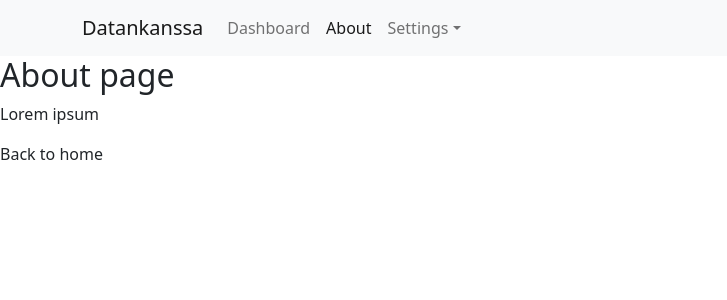
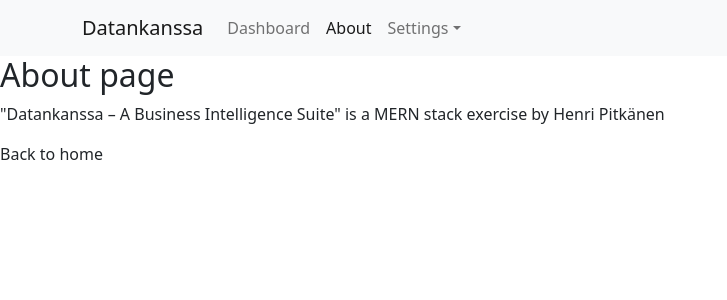
Before and after one commit to henrituol/datankanssa, a React (Create React App) app in the folder client/: page /about in a window 1280 px wide. Shown: the top 300 px of the page, without its empty margins (0-727 px from the left). Built offline with nearby package versions, Linux system fonts and the light colour scheme.

Commit message:
Updated About text

```diff
--- a/client/src/views/About.js
+++ b/client/src/views/About.js
@@ -4,7 +4,7 @@ const About = (props) => {
     return(
         <div>
             <h2>About page</h2>
-            <p>Lorem ipsum</p>
+            <p>"Datankanssa – A Business Intelligence Suite" is a MERN stack exercise by Henri Pitkänen</p>
             <NavLink className="nav-link" to="/">
             Back to home
             </NavLink>
```
